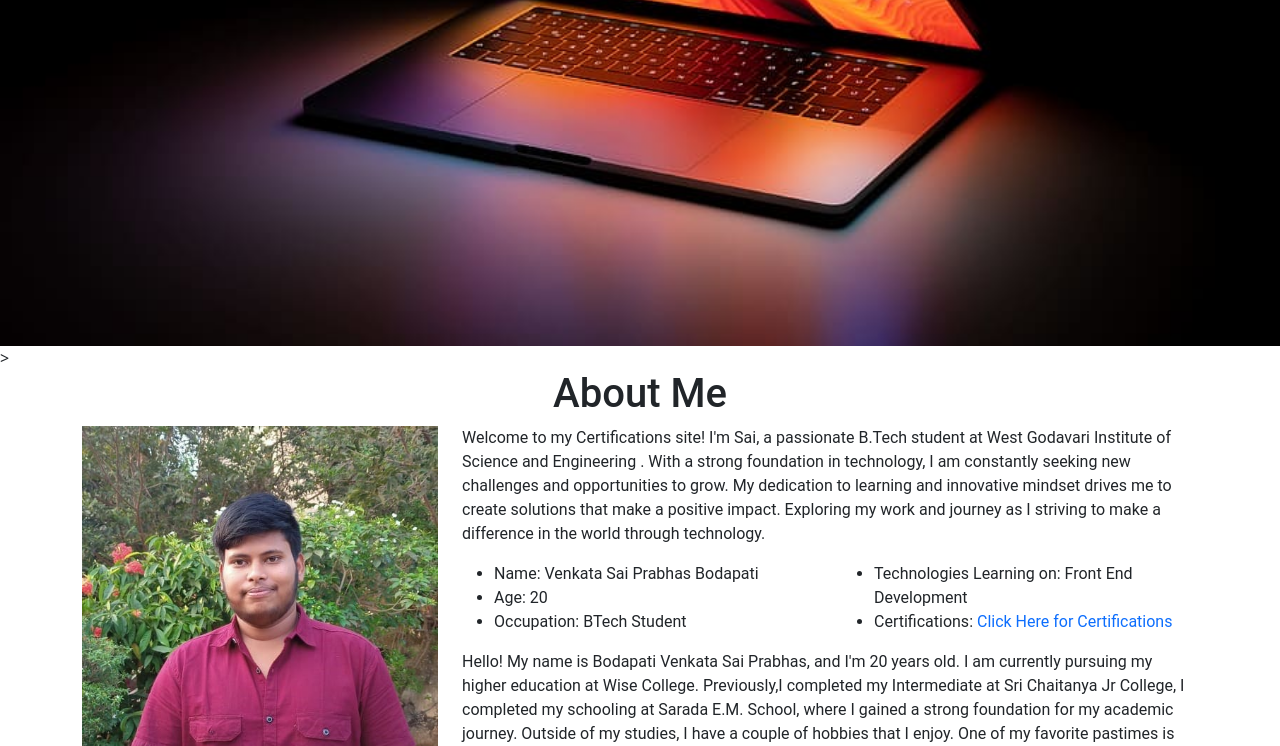
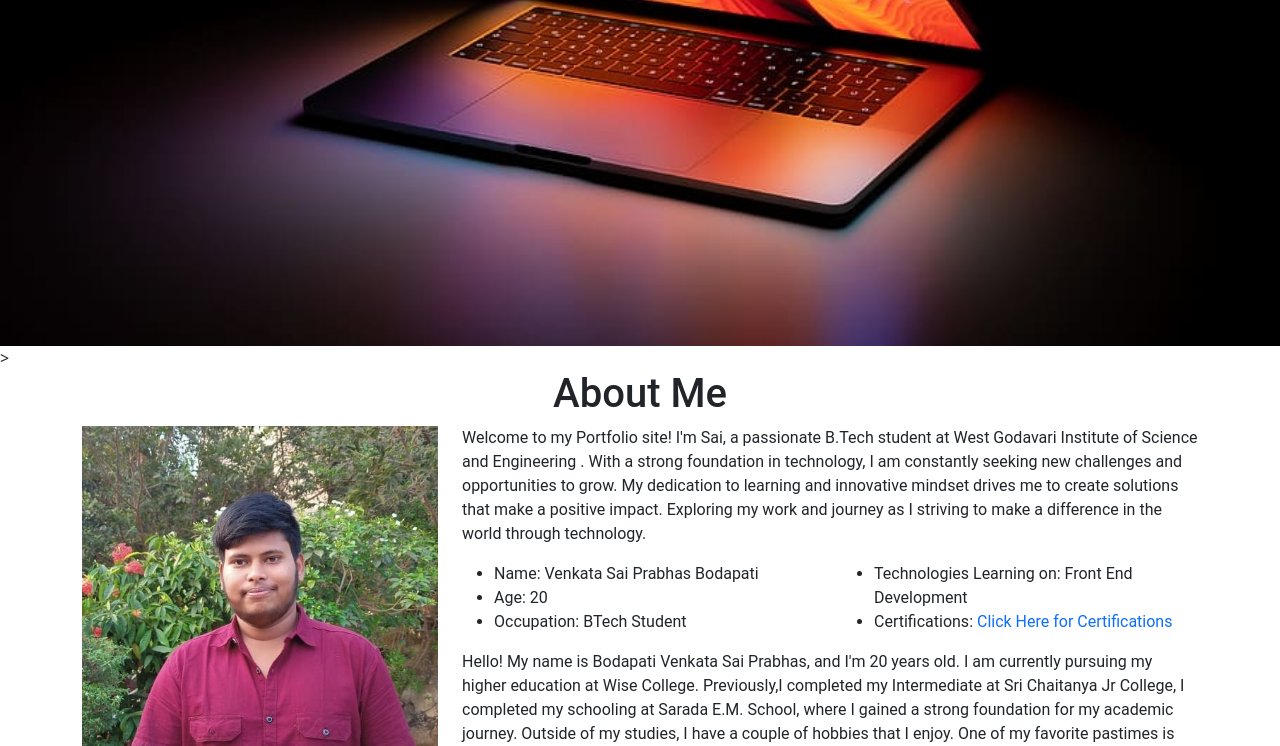
Before and after one commit to saiprabhas010/Sai-Prabhas-Portfolio, a plain HTML site: page index.html in a window 1280 px wide. Shown: the part 454-1200 px from the top of the page. Drawn offline with nearby package versions, Linux system fonts and the light colour scheme.

Commit message:
Update index.html

```diff
--- a/index.html
+++ b/index.html
@@ -76,7 +76,7 @@
           <img src="images/passportPicture1.jpg" alt="passportPicture1" class="card-img img-fluid">
         </div>
         <div class="col-md-8">
-          <p>Welcome to my Certifications site! I'm Sai, a passionate B.Tech student at West Godavari Institute of Science and Engineering . With a strong foundation in technology, I am constantly seeking new challenges and opportunities to grow. My dedication to learning and innovative mindset drives me to create solutions that make a positive impact. Exploring my work and journey as I striving to make a difference in the world through technology.</p>
+          <p>Welcome to my Portfolio site! I'm Sai, a passionate B.Tech student at West Godavari Institute of Science and Engineering . With a strong foundation in technology, I am constantly seeking new challenges and opportunities to grow. My dedication to learning and innovative mindset drives me to create solutions that make a positive impact. Exploring my work and journey as I striving to make a difference in the world through technology.</p>
           <div class="row">
             <div class="col-md-6">
               <ul>
```
